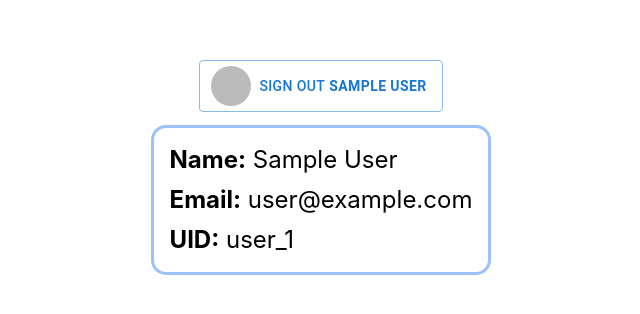
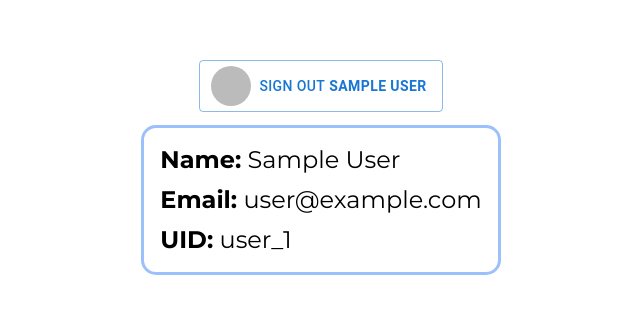
Before and after one commit to Gaurav-Gosain/nextjs-template, a Next.js app: page / in a window 1280 px wide. Shown: the part 234-548 px from the top of the page, without its empty margins (319-959 px from the left). Built offline with nearby package versions, Linux system fonts and the light colour scheme; no server answers; sample sign-in values are in the browser's storage.

Commit message:
added framer motion for animations

```diff
--- a/package.json
+++ b/package.json
@@ -15,6 +15,7 @@
     "@mui/material": "^5.9.0",
     "firebase": "^9.9.0",
     "firebaseui": "^0.600.0",
+    "framer-motion": "^6.5.1",
     "next": "12.2.2",
     "react": "18.2.0",
     "react-dom": "18.2.0",
--- a/pages/index.js
+++ b/pages/index.js
@@ -2,6 +2,7 @@ import { Avatar, Button, CircularProgress } from "@mui/material";
 import { useAuthState } from "react-firebase-hooks/auth";
 import { auth } from "../components/Auth/firebaseAuth";
 import { signOut } from "firebase/auth";
+import { motion } from "framer-motion";
 
 export default function Home() {
   const [user, loading, error] = useAuthState(auth);
@@ -16,7 +17,10 @@ export default function Home() {
     }
     if (user) {
       return (
-        <div className="flex flex-col p-4 text-2xl rounded-xl ring gap-y-2">
+        <motion.div
+          initial={{ x: -100, opacity: 0.5 }}
+          animate={{ x: 0, opacity: 1 }}
+          className="flex flex-col p-4 text-2xl rounded-xl ring gap-y-2">
           <div>
             <strong>Name:</strong> {user.displayName}
           </div>
@@ -26,7 +30,7 @@ export default function Home() {
           <div>
             <strong>UID:</strong> {user.uid}
           </div>
-        </div>
+        </motion.div>
       );
     }
   };
--- a/styles/globals.css
+++ b/styles/globals.css
@@ -1,3 +1,4 @@
+@import url("https://fonts.googleapis.com/css2?family=Montserrat:wght@100;300;400;500;600;700;900&display=swap");
 @tailwind base;
 @tailwind components;
 @tailwind utilities;
@@ -6,7 +7,7 @@ html,
 body {
   padding: 0;
   margin: 0;
-  font-family: -apple-system, BlinkMacSystemFont, Segoe UI, Roboto, Oxygen,
+  font-family: "Montserrat", -apple-system, BlinkMacSystemFont, Segoe UI, Roboto, Oxygen,
     Ubuntu, Cantarell, Fira Sans, Droid Sans, Helvetica Neue, sans-serif;
 }
 
```
Also changed, not shown: 1 other file (tests, documents, lock files or other folders).
